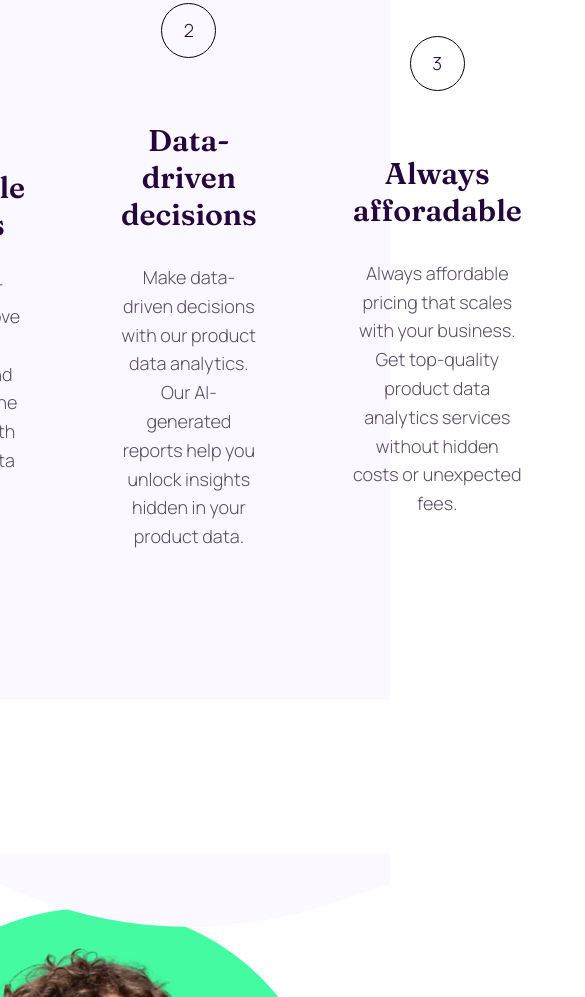
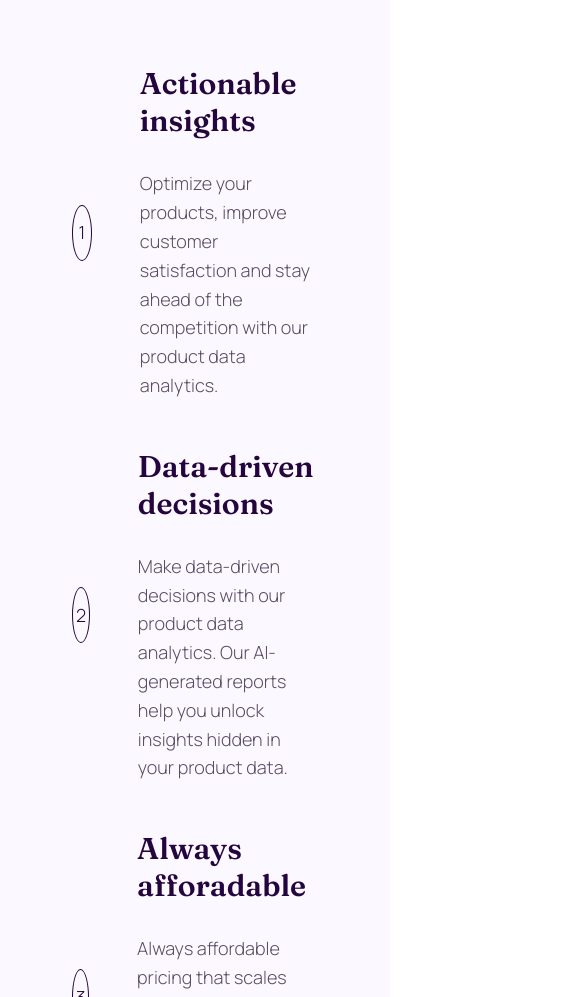
Before and after one commit to olaoluwajo/workitLandingpage, a plain HTML site: page index.html in a window 390 px wide. Shown: the part 1003-2000 px from the top of the page, 585 px wide, since content can reach past the window. Drawn offline with Linux system fonts and the light colour scheme.

Commit message:
screen 1024px done

```diff
--- a/css/style.css
+++ b/css/style.css
@@ -40,21 +40,6 @@ a {
   font-family: "Manrope", sans-serif;
 }
 
-/* body{
-    font-family: 'Roboto', sans-serif;
-    font-size: 16px;
-    font-weight: 400;
-    line-height: 1.5;
-    color: #212529;
-    text-align: left;
-    margin: 0;
-    padding: 0;
-    overflow-x: hidden;
-} */
-
-/* font-family: 'Fraunces', serif;
-font-family: 'Manrope', sans-serif; */
-
 header {
   background-image: url(/img/big-circles.svg), url(/img/small-circles.svg);
   background-repeat: no-repeat, no-repeat;
@@ -95,7 +80,7 @@ header {
 
 .middle_text {
   /* border: 2px solid yellow; */
-  width: 40vw;
+  width: 50vw;
   margin: 0 auto;
   text-align: center;
   margin-top: 55px;
@@ -327,8 +312,83 @@ footer {
   margin: 4rem;
 }
 
-
-
-.footer_social a{
+.footer_social a {
   padding: 0 1.5rem;
 }
+
+@media (max-width: 1350px) {
+  header {
+    background-position: -20% 32%, 110% 83%;
+  }
+}
+@media (max-width: 1024px) {
+  header {
+    background-position: -32% 32%, 110% 83%;
+    /* color: red; */
+  }
+
+  .hero-img {
+    top: 93%;
+    left: 15%;
+    width: 650px;
+  }
+
+  main {
+    display: flex;
+    height: 200vh;
+  }
+
+  .features {
+    display: block;
+
+    padding-top: 25rem;
+    padding-bottom: 3rem;
+  }
+  .feature {
+    display: flex;
+    align-items: center;
+    justify-content: center;
+    text-align: left;
+    padding: 0rem;
+    margin: 2rem auto;
+    width: 70%;
+    /* border: 2px solid yellow; */
+  }
+
+  .feature_number {
+    width: 100px;
+    height: 56px;
+    border: 1px solid #24053e;
+    border-radius: 50%;
+    display: flex;
+    align-items: center;
+    justify-content: center;
+    margin-top: 3rem;
+    margin-right: 3rem;
+  }
+
+  .feature_text {
+    font-size: 32px;
+    margin-bottom: 1rem;
+    color: #24053e;
+  }
+
+  .custom-shape-divider-main {
+    position: absolute;
+    top: 300vh;
+    /* bottom: 50%; */
+    left: 0;
+    width: 100%;
+    overflow: hidden;
+    line-height: 0;
+  }
+  .founder-message {
+    width: 730px;
+    height: 490px;
+  }
+
+  .founder-circles {
+    top: 79%;
+
+  }
+}
```
